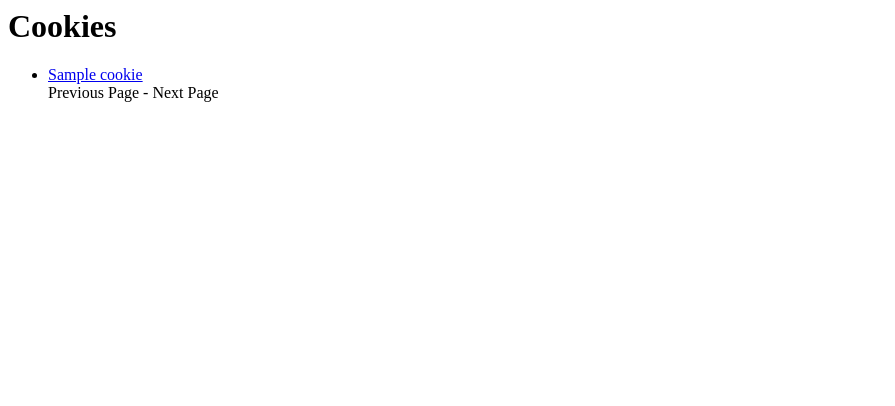
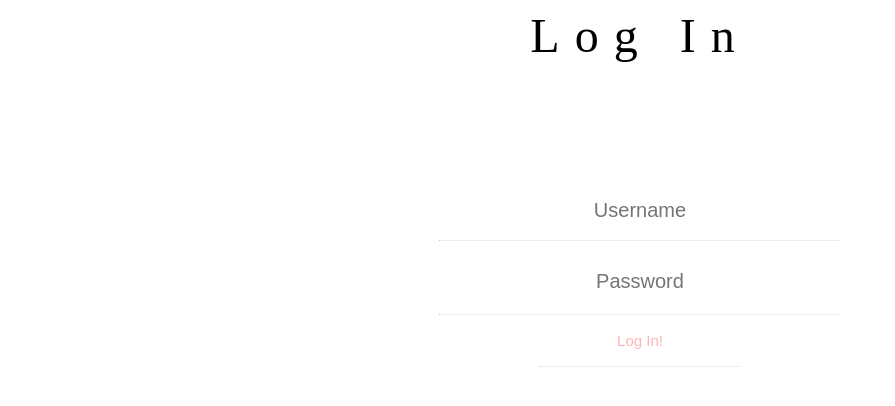
Before and after one commit to MarkusKlepping/Linking-Ideas, a Flask app: page /cookies in a window 1280 px wide. Shown: the top 406 px of the page, without its empty margins (0-895 px from the left). Run offline with Flask 2, Linux system fonts and the light colour scheme; tables that the repository leaves empty hold one stand-in row (values such as "Sample post"); some libraries are stand-ins or nearby versions.

Commit message:
login almost done

```diff
--- a/app/cookies/routes.py
+++ b/app/cookies/routes.py
@@ -28,11 +28,11 @@ def cookies():
   page_number = request.args.get('page', 1, type=int)
   print('=> Page number:', page_number)
   cookies_pagination = Cookie.query.paginate(page_number, current_app.config['COOKIES_PER_PAGE'])
-  return render_template('cookies/index.html', cookies_pagination=cookies_pagination)
+  return render_template('login.html', cookies_pagination=cookies_pagination)
 
 @blueprint.route('/')
 def index():
-  return render_template('/index.html')
+  return render_template('index.html')
 
 @blueprint.route("/about")
 def about():
--- a/app/orders/routes.py
+++ b/app/orders/routes.py
@@ -21,14 +21,14 @@ def post_checkout():
       raise Exception('Please fill out all address fields.')
 
     create_order(request.form, cookies)
-    return render_template('orders/new.html', cookies=cookies)
+    return render_template('upload.html', cookies=cookies)
 
   except Exception as error_message:
     error = error_message or 'An error occurred while processing your order. Please make sure to enter valid data.'
 
     current_app.logger.info(f'Error creating an order: {error}')
 
-    return render_template('orders/new.html',
+    return render_template('upload.html',
       cookies=cookies,
       error=error
     )
--- /dev/null
+++ b/app/static/css/login.css
@@ -0,0 +1,82 @@
+.WebsiteHeadline h1{
+    color: black;
+    font-family: "Futura";
+    letter-spacing: 15px;
+    margin-top: 5px;
+    font-size: 3em;
+
+    font-weight: normal;
+    justify-content:center;
+    display: flex;
+}
+.namediv {
+
+    letter-spacing: 8;
+    text-align: center;
+    align-items: center;
+
+}
+
+
+
+input {
+
+    padding: 10px;
+    border: none;
+    background-color: none;
+    text-align: center;
+    font-size: 20;
+    color:#FFB4B4;
+    outline: none;
+
+}
+
+hr {
+    width: 400px;
+    align-items: center;
+    border-top: black;
+}
+
+
+
+#login_line{
+    width: 200px;
+    align-items: center;
+}
+
+.name_to_input {
+    margin-top: 1px;
+    margin-bottom: 1px;
+}
+
+.input {
+    margin-top: 3px;
+    margin-bottom: 3px;
+
+
+}
+
+.Container {
+
+margin-top: 10%;
+
+}
+
+button {
+    text-align: center;
+    margin: auto;
+    display: flex;
+    display: grid;
+    background-color: white;
+    border: none;
+    color:#FFB4B4;
+    font-size: 15;
+    transition-duration: 0.4s;
+
+}
+
+button:hover {
+    background-color:#FFB4B4; ; /* Green */
+    color: white;
+
+  }
--- a/app/templates/base.html
+++ b/app/templates/base.html
@@ -7,7 +7,7 @@
     <meta http-equiv="X-UA-Compatible" content="IE=edge">
     <meta name="viewport" content="width=device-width, initial-scale=1.0">
     <title>{%block title%}{%endblock%}</title>
-    <link rel="stylesheet" href="{{url_for('static', filename = 'css/main.css') }}">
+    <!-- <link rel="stylesheet" href="{{ url_for('static', filename = 'css/main.css') }}"> -->
     {%endblock%}
 
 </head>
--- /dev/null
+++ b/app/templates/login.html
@@ -0,0 +1,66 @@
+
+{% block head %}
+
+<link rel="stylesheet" href="{{ url_for('static', filename='css/login.css') }}">
+
+<script src="https://use.fontawesome.com/releases/v5.0.8/js/all.js" crossorigin="anonymous"></script>
+
+
+{% endblock %}
+
+{% block body %}
+
+<div class="WebsiteHeadline">
+
+    <h1>Log In</h1>
+
+</div>
+
+
+
+<!-- <script>
+    function toggleMenu() {
+
+        document.querySelector(".MenuBox").classList.toggle("MenuBox--open")
+    }
+</script> -->
+
+
+
+
+
+
+
+<div class = "Container" >
+
+    <div class="namediv">
+
+            <p class = name_to_input></p>
+            <input type="text" name="name" id="first_name" placeholder="Username" >
+
+    </div>
+
+    <hr>
+        <p></p>
+
+    <div class ="namediv">
+
+            <p class = name_to_input></p>
+            <input class ="input" type="text" name="name" id="last_name" placeholder="Password">
+
+    </div>
+    <hr>
+        <p></p>
+
+
+
+    <div>
+        <button type="button">Log In!</button>
+    </div>
+
+        <p></p>
+
+        <hr id ="login_line">
+</div>
+
+{% endblock %}
```
Also changed, not shown: app/static/css/main.css (+125 -125 lines), app/static/css/upload.css (added, +20 -0 lines), app/templates/index.html (+5 -13 lines), app/templates/upload.html (added, +48 -0 lines).
